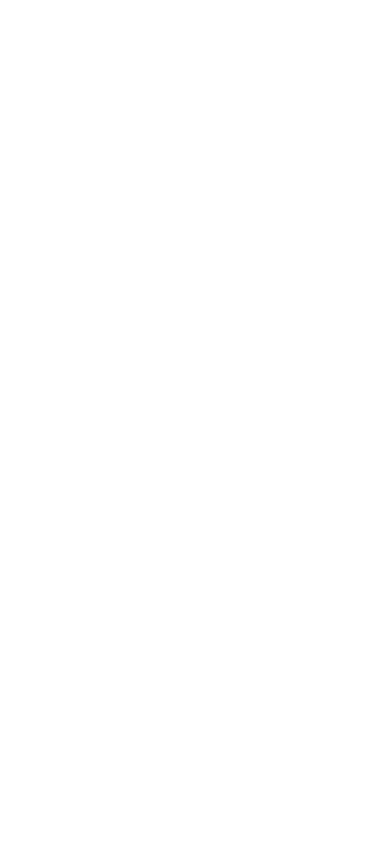
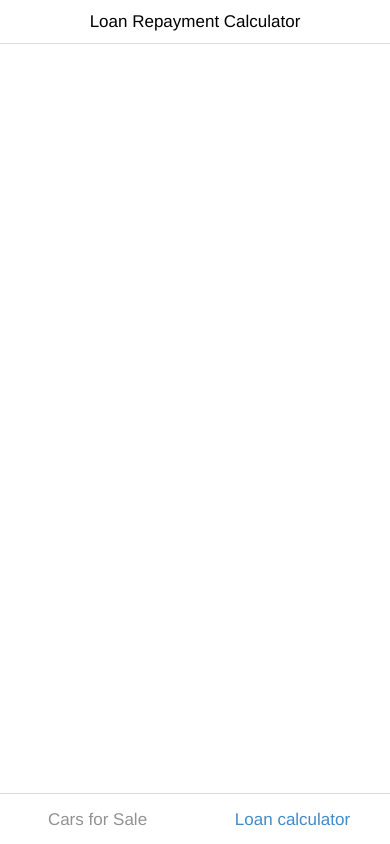
Before and after one commit to raemurtagh1/CET251-Used-Car-Garage-App, a website: page LoanCalculator.html in a window 390 px wide. Drawn offline with Linux system fonts and the light colour scheme.

Commit message:
Added all of the HTML content from ListofCars.html to LoanCalculator.html - changed the titles and active tab, added the link to LoanCalculator.html for the tab on both ListofCars.html and LoanCalculator.html

```diff
--- a/LoanCalculator.html
+++ b/LoanCalculator.html
@@ -0,0 +1,35 @@
+<!DOCTYPE html>
+<html>
+<head>
+    <meta charset="UTF-8">
+    <!-- Title of the page -->
+    <title>The Little Hill Top Garage - Loan Calculator</title>
+
+    <!-- Sets initial viewport load and disables zooming -->
+    <meta name="viewport" content="initial-scale=1, maximum-scale=1">
+
+    <!-- Makes the app chrome-less once bookmarked to the phone screen -->
+    <meta name="apple-mobile-web-app-capable" content="yes">
+    <meta name="apple-mobile-web-app-status-bar-style" content="black">
+
+    <!-- Including the Ratchet CSS stylesheet -->
+    <link href="ratchet-v2.0.2/css/ratchet.css" rel="stylesheet">
+
+    <!-- Including the Ratchet JavaScript file -->
+    <script src="ratchet-v2.0.2/js/ratchet.js"></script>
+
+</head>
+
+<body>
+    <!-- Adding a title to the top of the page-->
+    <header class="bar bar-nav">
+        <h1 class="title">Loan Repayment Calculator</h1>
+      </header>
+
+    <!-- Adding a label only tab bar to the bottom of the page-->
+    <nav class="bar bar-tab">
+        <a class="tab-item" href="ListOfCars.html">Cars for Sale</a>
+        <a class="tab-item active" href="LoanCalculator.html">Loan calculator</a>
+    </nav>
+</body>
+</html>
```
Also changed, not shown: ListOfCars.html (+1 -1 lines).
